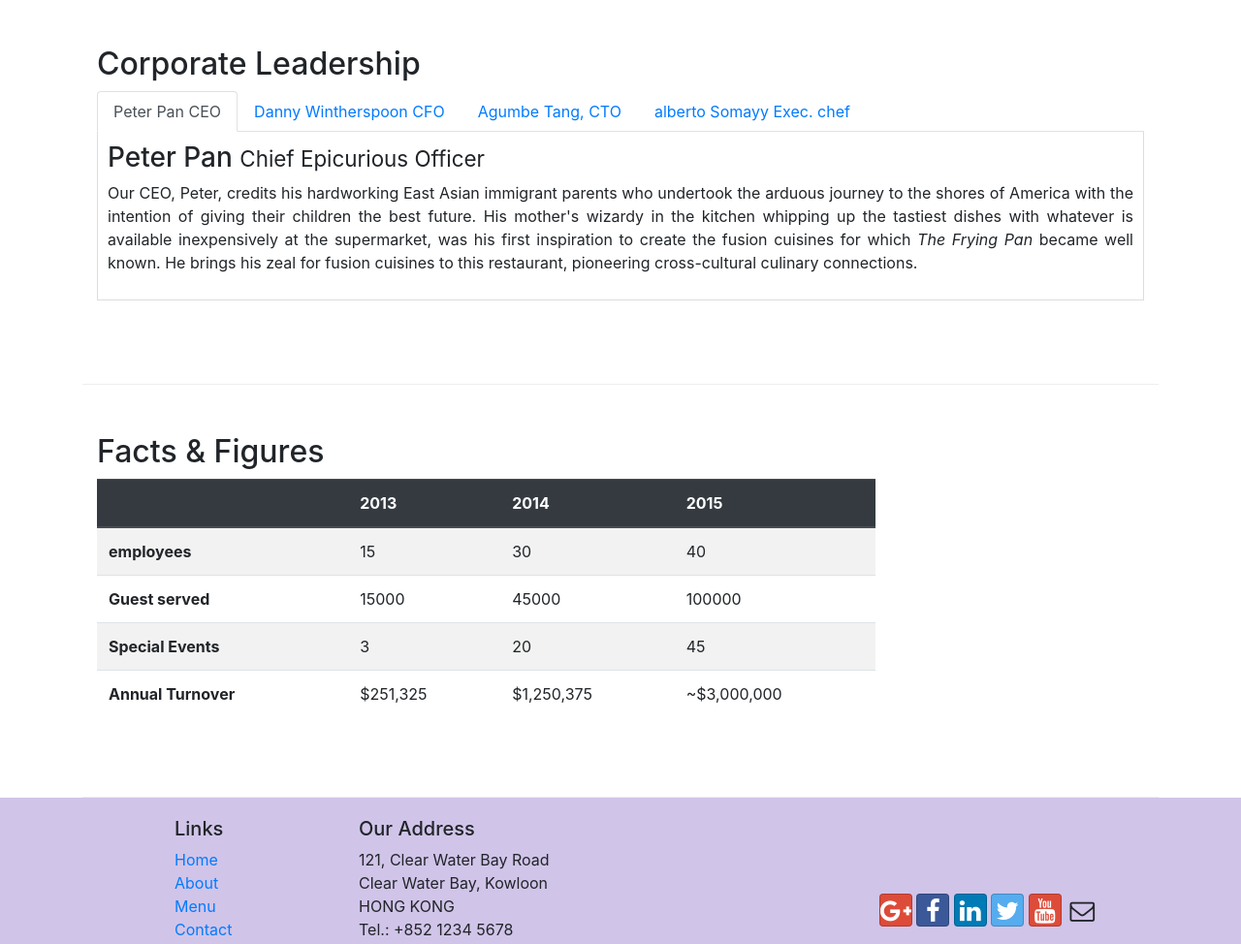
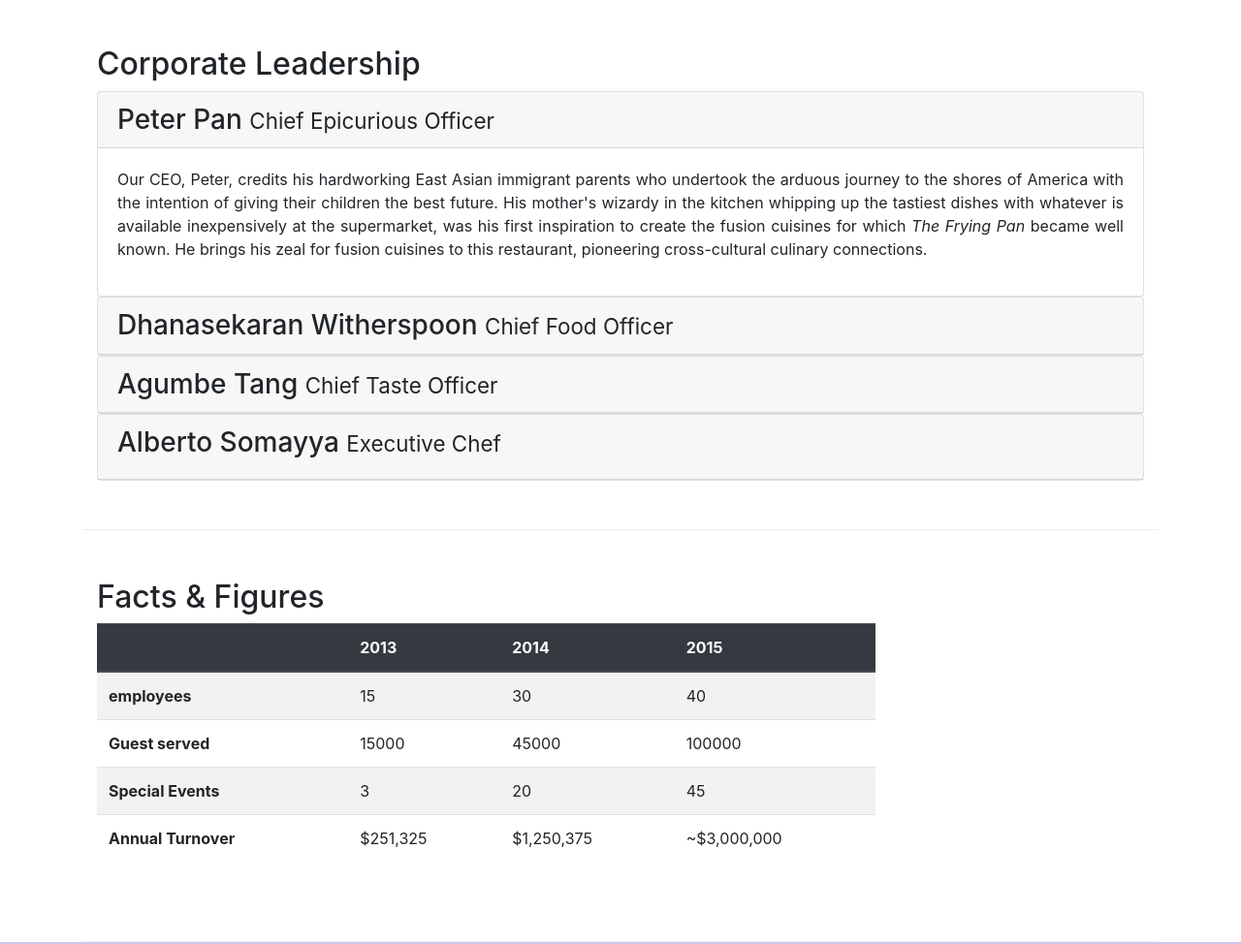
Before and after one commit to muhdibee/confusion, a website: page aboutus.html in a window 1280 px wide. Shown: the part 863-1837 px from the top of the page at 97% size. Drawn offline with nearby package versions, Linux system fonts and the light colour scheme.

Commit message:
Accordion

```diff
--- a/aboutus.html
+++ b/aboutus.html
@@ -115,42 +115,58 @@
 
         <div class="row row-content">
             <div class="col-12">
-                    <h2>Corporate Leadership</h2>
-                    <ul class="nav nav-tabs">
-                        <li class="nav-item">
-                            <a class="nav-link active" href="#peter" role="tab" data-toggle="tab">Peter Pan CEO</a>
-                        </li>
-                        <li class="nav-item">
-                            <a class="nav-link" href="#danny" role="tab" data-toggle="tab">Danny Wintherspoon CFO</a>
-                        </li>
-                        <li class="nav-item">
-                            <a class="nav-link" href="#agumbe" role="tab" data-toggle="tab">Agumbe Tang, CTO</a>
-                        </li>
-                        <li class="nav-item">
-                            <a class="nav-link" href="#alberto" role="tab" data-toggle="tab">alberto Somayy Exec. chef</a>
-                        </li>
-                    </ul>
+                <h2>Corporate Leadership</h2>
 
-                    <div class="tab-content">
-                        <div role="tabpanel" class="tab-pane fade active show" id="peter">
-                            <h3>Peter Pan <small>Chief Epicurious Officer</small></h3>
+                <div id="accordion">
+
+                    <div class="card">
+                        <div class="card-header" role="tab" id="peter-head">
+                            <h3 class="mb-0">
+                                <a data-toggle="collapse" data-target="#peter"> Peter Pan <small>Chief Epicurious Officer</small></a>
+                            </h3>
+                        </div>
+                        <div class="card-body collapse show active" role="tabpanel" id="peter"data-parent="#accordion">
                             <p class="d-none d-sm-block text-justify">Our CEO, Peter, credits his hardworking East Asian immigrant parents who undertook the arduous journey to the shores of America with the intention of giving their children the best future. His mother's wizardy in the kitchen whipping up the tastiest dishes with whatever is available inexpensively at the supermarket, was his first inspiration to create the fusion cuisines for which <em>The Frying Pan</em> became well known. He brings his zeal for fusion cuisines to this restaurant, pioneering cross-cultural culinary connections.</p>
                         </div>
-                        <div role="tabpanel" class="tab-pane fade" id="danny">
-                            <h3>Dhanasekaran Witherspoon <small>Chief Food Officer</small></h3>
-                            <p class="d-none d-sm-block text-justify">Our CFO, Danny, as he is affectionately referred to by his colleagues, comes from a long established family tradition in farming and produce. His experiences growing up on a farm in the Australian outback gave him great appreciation for varieties of food sources. As he puts it in his own words, <em>Everything that runs, wins, and everything that stays, pays!</em></p>
+                    </div>
+
+                    <div class="card">
+                        <div class="card-header" role="tab" id="#danny-head">
+                            <h3 class="mb-0">
+                                <a data-toggle="collapse" data-target="#danny">Dhanasekaran Witherspoon <small>Chief Food Officer</small></a>
+                            </h3>
                         </div>
-                        <div role="tabpanel" class="tab-pane fade" id="agumbe">
-                            <h3>Agumbe Tang <small>Chief Taste Officer</small></h3>
+                        <div class="card-body collapse" role="tabpanel" id="danny" data-parent="#accordion">
+                                 <p class="d-none d-sm-block text-justify">Our CFO, Danny, as he is affectionately referred to by his colleagues, comes from a long established family tradition in farming and produce. His experiences growing up on a farm in the Australian outback gave him great appreciation for varieties of food sources. As he puts it in his own words, <em>Everything that runs, wins, and everything that stays, pays!</em></p>
+                        </div>
+                    </div>
+
+                    <div class="card">
+                       <div class="card-header" role="tab" id="agumbe-head">
+                           <h3 class="mb-0">
+                             <a data-toggle="collapse" data-target="#agumbe">Agumbe Tang <small>Chief Taste Officer</small></a>
+                        </h3>
+                       </div>
+                       <div class="card-body collapse" role="tabpanel" id="agumbe" data-parent="#accordion">
                             <p class="d-none d-sm-block text-justify">Blessed with the most discerning gustatory sense, Agumbe, our CTO, personally ensures that every dish that we serve meets his exacting tastes. Our chefs dread the tongue lashing that ensues if their dish does not meet his exacting standards. He lives by his motto, <em>You click only if you survive my lick.</em></p>
+                       </div>
+                    </div>
+
+                    <div class="card">
+                        <div class="card-header" role="tab" id="alberto-head">
+                            <h3>
+                                <a data-toggle="collapse" data-target="#alberto">Alberto Somayya <small>Executive Chef</small></a>
+                            </h3>
                         </div>
-                        <div role="tabpanel" class="tab-pane fade" id="alberto">
-                            <h3>Alberto Somayya <small>Executive Chef</small></h3>
+                        <div class="card-body collapse" role="tabpanel" id="alberto" data-parent="#accordion">
                             <p class="d-none d-sm-block text-justify">Award winning three-star Michelin chef with wide International experience having worked closely with whos-who in the culinary world, he specializes in creating mouthwatering Indo-Italian fusion experiences. He says, <em>Put together the cuisines from the two craziest cultures, and you get a winning hit! Amma Mia!</em></p>
+
                         </div>
                     </div>
                 </div>
+            </div>
        </div>
+
        <div class="row row-content">
            <div class="col-12 col-sm-9">
                <h2>Facts&nbsp;&amp;&nbsp;Figures</h2>
@@ -233,7 +249,7 @@
            </div>
            <div class="row justify-content-center">
                 <div class="col-auto">
-                    <p>© Copyright 2018 Ristorante Con Fusion</p>
+                    <p>© Copyright 2020 Ristorante Con Fusion</p>
                 </div>
            </div>
         </div>
--- a/css/styles.css
+++ b/css/styles.css
@@ -48,3 +48,7 @@ body {
 	border-bottom:1px solid #DDD;
 	padding: 10px;
 }
+.tab-pane {
+	padding: 10px;
+	border-bottom:1px solid #DDD;
+}
```
Also changed, not shown: contactus.html (+1 -1 lines), index.html (+1 -1 lines).
